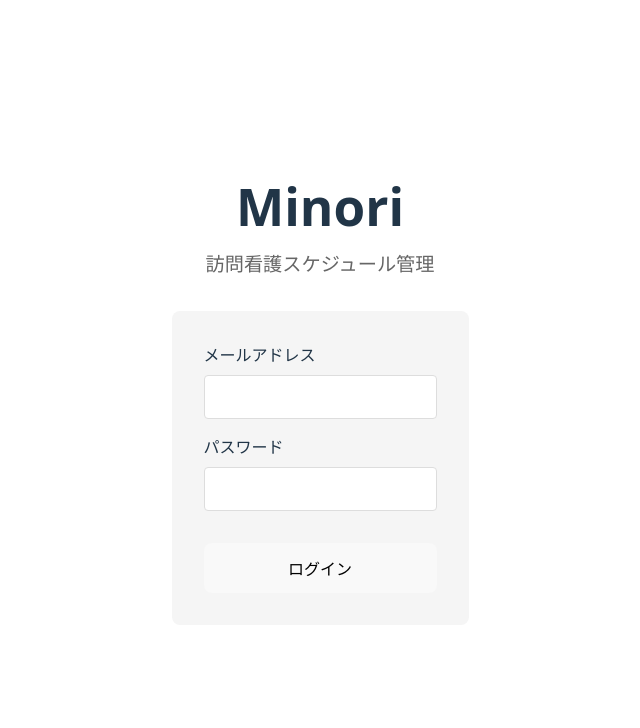
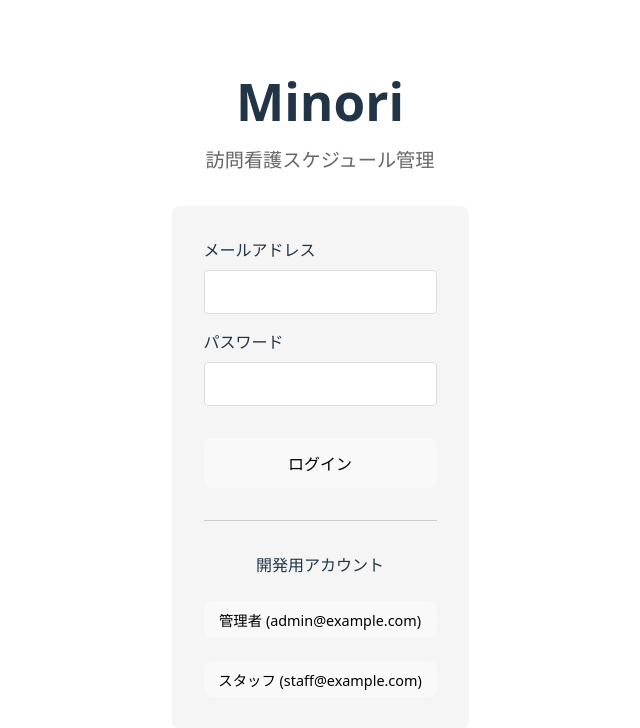
Before and after one commit to amano216/minori, a React app in the folder frontend/: page / in a window 1280 px wide. Shown: the top 728 px of the page, without its empty margins (320-960 px from the left). Built offline with nearby package versions, Linux system fonts and the light colour scheme; no server answers; the HTML template or start-up script is replaced by a standard one.

Commit message:
feat: ログイン画面に開発用アカウント入力ボタンを追加

```diff
--- a/frontend/src/pages/LoginPage.tsx
+++ b/frontend/src/pages/LoginPage.tsx
@@ -55,6 +55,32 @@ export function LoginPage() {
         <button type="submit" disabled={isLoading}>
           {isLoading ? 'ログイン中...' : 'ログイン'}
         </button>
+
+        <div style={{ marginTop: '2rem', borderTop: '1px solid #ccc', paddingTop: '1rem' }}>
+          <h3 style={{ fontSize: '1rem', marginBottom: '0.5rem' }}>開発用アカウント</h3>
+          <div style={{ display: 'flex', gap: '0.5rem', flexDirection: 'column' }}>
+            <button
+              type="button"
+              onClick={() => {
+                setEmail('admin@example.com');
+                setPassword('password123');
+              }}
+              style={{ fontSize: '0.9rem', padding: '0.4rem' }}
+            >
+              管理者 (admin@example.com)
+            </button>
+            <button
+              type="button"
+              onClick={() => {
+                setEmail('staff@example.com');
+                setPassword('password123');
+              }}
+              style={{ fontSize: '0.9rem', padding: '0.4rem' }}
+            >
+              スタッフ (staff@example.com)
+            </button>
+          </div>
+        </div>
       </form>
     </div>
   );
```
